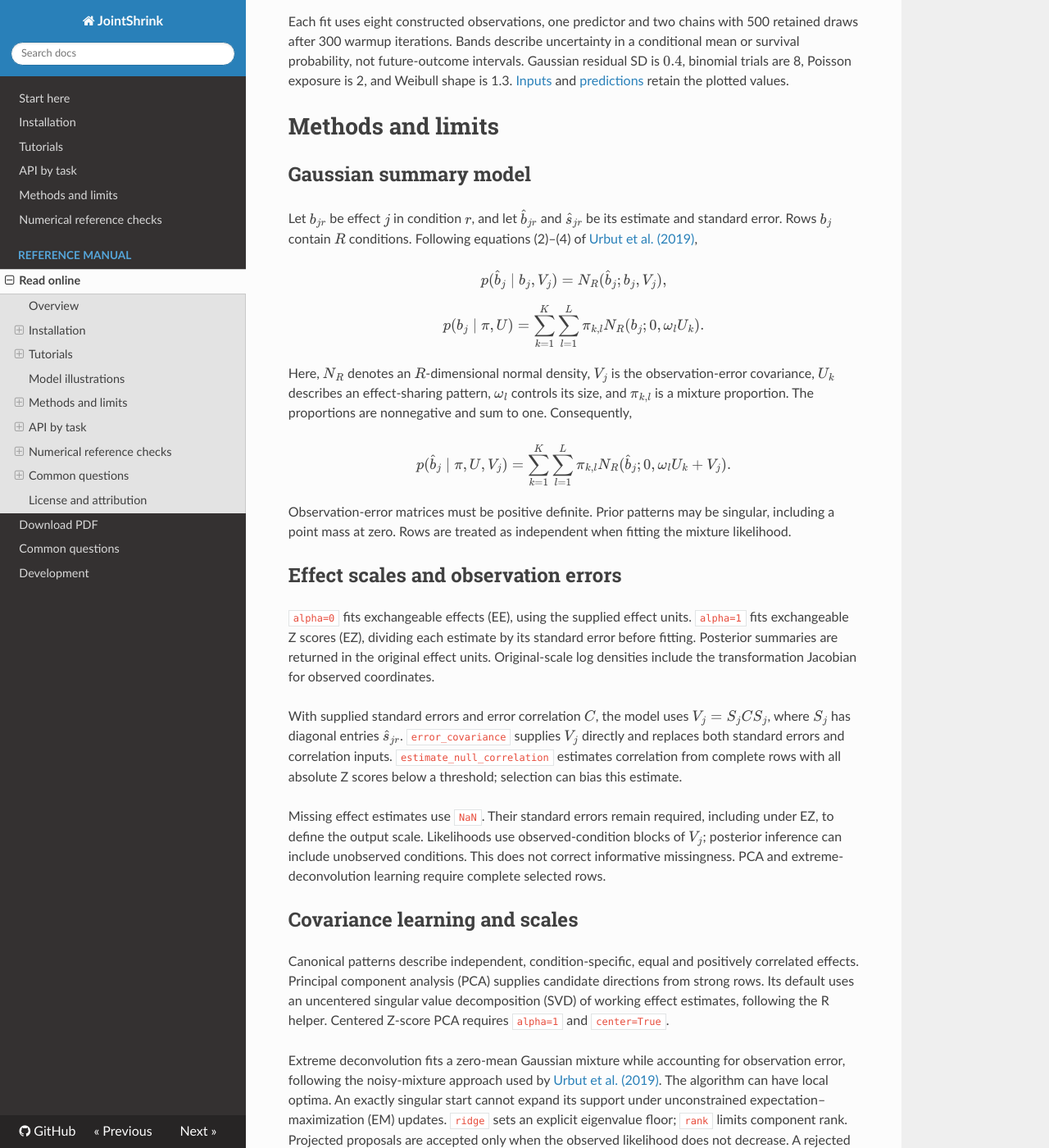
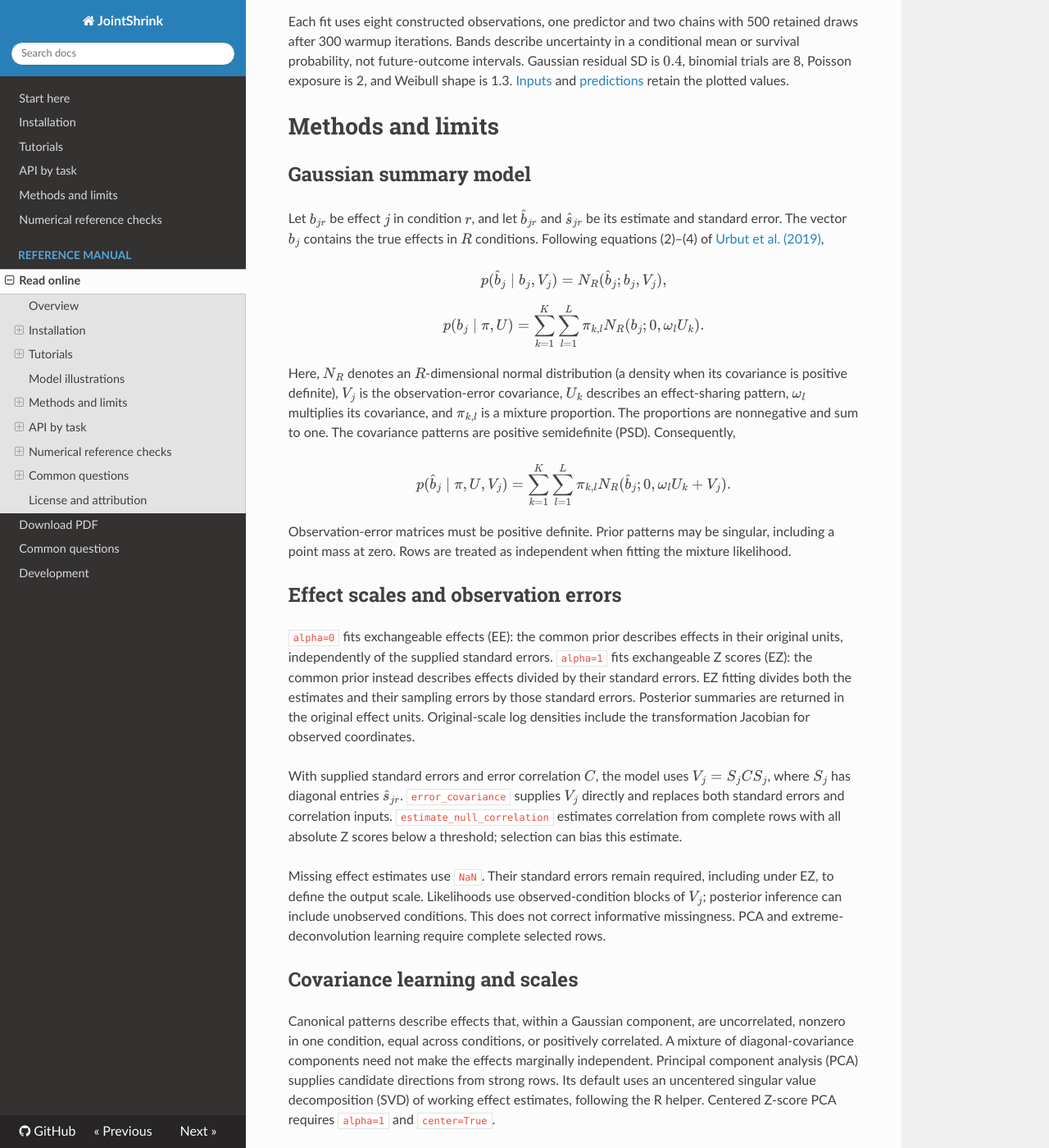
Before and after one commit to nilson01/jointshrink, an MkDocs documentation site: the page built from docs/manual/reference.md, in a window 1280 px wide and 1400 px high, scrolled down 5150 px. Shown: the whole window at 82% size. Built offline with MkDocs 1.6.1, drawn with Linux system fonts in a browser that asks for light colours; nearby versions of some CDN libraries; some of the changed text lies outside the part shown.

Commit message:
Clarify statistical models and uncertainty in reference documentation

````diff
--- a/docs/manual/reference.md
+++ b/docs/manual/reference.md
@@ -57,7 +57,7 @@
 
 ## Fit supplied patterns
 
-Rows contain effects and columns contain conditions. The following values are constructed examples.
+Each row contains estimates of one effect across conditions; columns identify conditions. The following values are constructed examples.
 
 ```python
 import numpy as np
@@ -123,7 +123,7 @@
     print(batch.posterior_mean)
 ```
 
-A missing effect uses `NaN`; its standard error must still be finite and positive. Inference uses observed conditions exactly. The unobserved effect is inferred from the fitted prior and the observed effects. Retain the same condition order and EE/EZ scale; reuse holds patterns and weights fixed.
+A missing effect estimate uses `NaN`; its standard error must still be finite and positive. The likelihood uses only the observed estimates and their sampling-covariance submatrix. The unobserved effect is inferred from the fitted prior and the observed effects. Retain the same condition order and EE/EZ scale; reuse holds patterns and weights fixed.
 
 ## Fit native Student-t errors
 
@@ -185,7 +185,7 @@
 
 ## Gaussian summary model
 
-Let $b_{jr}$ be effect $j$ in condition $r$, and let $\widehat b_{jr}$ and $\widehat s_{jr}$ be its estimate and standard error. Rows $b_j$ contain $R$ conditions. Following equations (2)–(4) of [Urbut et al. (2019)](https://doi.org/10.1038/s41588-018-0268-8),
+Let $b_{jr}$ be effect $j$ in condition $r$, and let $\widehat b_{jr}$ and $\widehat s_{jr}$ be its estimate and standard error. The vector $b_j$ contains the true effects in $R$ conditions. Following equations (2)–(4) of [Urbut et al. (2019)](https://doi.org/10.1038/s41588-018-0268-8),
 
 $$
 p(\widehat b_j\mid b_j,V_j)=N_R(\widehat b_j;b_j,V_j),
@@ -196,7 +196,7 @@
 N_R(b_j;0,\omega_l U_k).
 $$
 
-Here, $N_R$ denotes an $R$-dimensional normal density, $V_j$ is the observation-error covariance, $U_k$ describes an effect-sharing pattern, $\omega_l$ controls its size, and $\pi_{k,l}$ is a mixture proportion. The proportions are nonnegative and sum to one. Consequently,
+Here, $N_R$ denotes an $R$-dimensional normal distribution (a density when its covariance is positive definite), $V_j$ is the observation-error covariance, $U_k$ describes an effect-sharing pattern, $\omega_l$ multiplies its covariance, and $\pi_{k,l}$ is a mixture proportion. The proportions are nonnegative and sum to one. The covariance patterns are positive semidefinite (PSD). Consequently,
 
 $$
 p(\widehat b_j\mid\pi,U,V_j)=\sum_{k=1}^{K}\sum_{l=1}^{L}\pi_{k,l}
@@ -207,7 +207,7 @@
 
 ## Effect scales and observation errors
 
-`alpha=0` fits exchangeable effects (EE), using the supplied effect units. `alpha=1` fits exchangeable Z scores (EZ), dividing each estimate by its standard error before fitting. Posterior summaries are returned in the original effect units. Original-scale log densities include the transformation Jacobian for observed coordinates.
+`alpha=0` fits exchangeable effects (EE): the common prior describes effects in their original units, independently of the supplied standard errors. `alpha=1` fits exchangeable Z scores (EZ): the common prior instead describes effects divided by their standard errors. EZ fitting divides both the estimates and their sampling errors by those standard errors. Posterior summaries are returned in the original effect units. Original-scale log densities include the transformation Jacobian for observed coordinates.
 
 With supplied standard errors and error correlation $C$, the model uses $V_j=S_j C S_j$, where $S_j$ has diagonal entries $\widehat s_{jr}$. `error_covariance` supplies $V_j$ directly and replaces both standard errors and correlation inputs. `estimate_null_correlation` estimates correlation from complete rows with all absolute Z scores below a threshold; selection can bias this estimate.
 
@@ -215,7 +215,7 @@
 
 ## Covariance learning and scales
 
-Canonical patterns describe independent, condition-specific, equal and positively correlated effects. Principal component analysis (PCA) supplies candidate directions from strong rows. Its default uses an uncentered singular value decomposition (SVD) of working effect estimates, following the R helper. Centered Z-score PCA requires `alpha=1` and `center=True`.
+Canonical patterns describe effects that, within a Gaussian component, are uncorrelated, nonzero in one condition, equal across conditions, or positively correlated. A mixture of diagonal-covariance components need not make the effects marginally independent. Principal component analysis (PCA) supplies candidate directions from strong rows. Its default uses an uncentered singular value decomposition (SVD) of working effect estimates, following the R helper. Centered Z-score PCA requires `alpha=1` and `center=True`.
 
 Extreme deconvolution fits a zero-mean Gaussian mixture while accounting for observation error, following the noisy-mixture approach used by [Urbut et al. (2019)](https://doi.org/10.1038/s41588-018-0268-8). The algorithm can have local optima. An exactly singular start cannot expand its support under unconstrained expectation–maximization (EM) updates. `ridge` sets an explicit eigenvalue floor; `rank` limits component rank. Projected proposals are accepted only when the observed likelihood does not decrease. A rejected proposal and an iteration limit are reported separately from convergence.
 
@@ -234,7 +234,7 @@
 \Pr(b_{jr}\geq0\mid\widehat b_j)\}.
 $$
 
-The local false sign rate includes zero mass in either possible sign error. `joint_null_probability` concerns the entire row being zero. These probabilities depend on the observation model and fitted prior.
+The local false sign rate includes zero mass in either possible sign error. `lfdr` is the marginal posterior probability of an exact zero. `joint_null_probability` concerns the entire row being zero. The displayed probabilities hold fitted prior parameters fixed. These probabilities depend on the observation model and fitted prior.
 
 ## Memory and supported workflow
 
@@ -244,23 +244,23 @@
 
 ## Native Student-t summary model
 
-For estimates with heavier-tailed errors, the native $t$ route retains the Gaussian mixture prior but changes the observation model. Write $T_j$ for its positive-definite error **scale matrix**, and let $\nu_j>0$ be the supplied degrees of freedom. The implementation uses
+For estimates with heavier-tailed errors, the native $t$ route retains the Gaussian mixture prior but changes the observation model. Here $V_j$ denotes a positive-definite error **scale matrix**, rather than the Gaussian sampling covariance. Let $\nu_j>0$ be the supplied degrees of freedom. The implementation uses
 
 $$
 \lambda_j\sim\mathrm{Gamma}(\nu_j/2,\mathrm{rate}=\nu_j/2),
 \qquad
-\widehat b_j\mid b_j,\lambda_j\sim N_R(b_j,T_j/\lambda_j).
+\widehat b_j\mid b_j,\lambda_j\sim N_R(b_j,V_j/\lambda_j).
 $$
 
-One precision $\lambda_j$ is shared across a row's observed conditions. This gives elliptical multivariate $t$ errors, rather than independent univariate $t$ errors. The scale convention follows [SciPy's multivariate $t$ definition](https://docs.scipy.org/doc/scipy/reference/generated/scipy.stats.multivariate_t.html). The error covariance is $\nu_j T_j/(\nu_j-2)$ only for $\nu_j>2$; it does not exist for $\nu_j\leq2$.
+One precision $\lambda_j$ is shared across a row's observed conditions. This gives elliptical multivariate $t$ errors, rather than independent univariate $t$ errors. The scale convention follows [SciPy's multivariate $t$ definition](https://docs.scipy.org/doc/scipy/reference/generated/scipy.stats.multivariate_t.html). The error covariance is $\nu_j V_j/(\nu_j-2)$ only for $\nu_j>2$; it does not exist for $\nu_j\leq2$.
 
-For this route, `error_covariance` supplies $T_j$, and `standard_errors` supplies its diagonal square roots. EE/EZ transformations retain the same original-scale Jacobian as Gaussian MASH. Missing conditions use the observed block of $T_j$.
+For this route, `error_covariance` supplies $V_j$, and `standard_errors` supplies its diagonal square roots when an explicit scale matrix is not supplied. These inputs are not error standard deviations under a finite-degree-of-freedom $t$ likelihood. EE/EZ transformations retain the same original-scale Jacobian as Gaussian MASH. Missing conditions use the observed block of $V_j$.
 
-Integration over log precision produces a finite Gaussian-mixture approximation to the posterior. Increasing quadrature orders checks marginal log densities, first and second posterior moments, and CDFs at zero. Inspect `quadrature_converged` and `quadrature_relative_change`; an unmet tolerance produces a warning. These checks are not rigorous error bounds for every posterior quantile. Uncertainty remains conditional on supplied $T_j,\nu_j$ and fitted prior parameters.
+Integration over log precision produces a finite Gaussian-mixture approximation to the posterior. Increasing quadrature orders checks marginal log densities, first and second posterior moments, and CDFs at zero. Inspect `quadrature_converged` and `quadrature_relative_change`; an unmet tolerance produces a warning. These checks are not rigorous error bounds for every posterior quantile. Uncertainty remains conditional on supplied $V_j,\nu_j$ and fitted prior parameters.
 
 ## Direct regression model
 
-Direct regression starts from outcomes, rather than estimates from an earlier analysis. Let $X$ contain $n$ observations and $p$ predictors, and let $D$ be the number of linear predictors needed by the likelihood. The coefficient row $B_j\in\mathbb R^D$ shares a mixture prior across predictors:
+Direct regression starts from outcomes, rather than estimates from an earlier analysis. Let $X$ contain $n$ observations and $p$ predictors, and let $D$ be the number of linear predictors needed by the likelihood. Each coefficient row $B_j\in\mathbb R^D$ has the same mixture prior. The covariance components describe relationships among its $D$ linear-predictor coefficients; mixture weights are shared across the $p$ predictor rows:
 
 $$
 B_j\mid c_j=k\sim N_D(0,\Sigma_k),\qquad
@@ -283,7 +283,7 @@
 
 Except for the single categorical or survival outcome, `y` can have shape `(n,R)`. Its columns are conditionally independent given their predictors and group effects. Shared coefficient or group priors do not provide a general residual covariance model. Missing raw outcomes and predictors are rejected.
 
-Let $\mathrm{logit}^{-1}(x)=1/(1+e^{-x})$. In count models, $e_{ir}>0$ is supplied exposure and $\mu_{ir}=e_{ir}\exp(\eta_{ir})$.
+Let $\mathrm{logit}^{-1}(x)=1/(1+e^{-x})$. For the negative binomial, NB2 denotes the variance convention given below. In count models, $e_{ir}>0$ is supplied exposure and $\mu_{ir}=e_{ir}\exp(\eta_{ir})$ is the mean of the underlying Poisson or NB2 count component. In zero-inflated and hurdle models, the overall response mean differs from $\mu_{ir}$.
 
 | `family` | Likelihood and supplied quantities |
 | --- | --- |
@@ -311,11 +311,11 @@
 \end{aligned}
 $$
 
-Thus the zero-inflated mean is $(1-\rho)\mu$, while the hurdle mean is $(1-\rho)\mu/[1-f(0)]$. The zero logit has the same direction in both models: larger values increase zero probability. By default these fits use independent coefficient patterns across the count and zero predictors; supplied patterns may express a chosen relationship.
+Thus the zero-inflated mean is $(1-\rho)\mu$, while the hurdle mean is $(1-\rho)\mu/[1-f(0)]$. The zero logit has the same direction in both models: larger values increase zero probability. By default these fits use an identity covariance pattern for coefficients across the count and zero predictors; supplied patterns may express a chosen relationship.
 
 ### Survival and group effects
 
-Both survival families support right censoring and delayed entry with `0 <= entry < time`. The Cox risk set at event time $t$ uses $\mathrm{entry}_i<t\leq\mathrm{time}_i$, with Breslow handling of tied events. The coefficient target is a partial-likelihood posterior. Absolute survival uses a draw-specific Breslow baseline estimated from the training data; it propagates coefficient uncertainty but does not integrate separate baseline uncertainty. No-event data cannot supply an absolute baseline. [The statsmodels PHReg reference](https://www.statsmodels.org/stable/generated/statsmodels.duration.hazard_regression.PHReg.html) describes the corresponding right-censoring, entry and ties conventions. Weibull absolute survival instead depends on the supplied shape and parametric baseline. Competing risks, interval censoring and time-varying covariates are not included.
+Both survival families support right censoring and delayed entry with `0 <= entry < time`. The Cox risk set at event time $t$ uses $\mathrm{entry}_i<t\leq\mathrm{time}_i$, with Breslow handling of tied events. The coefficient posterior is proportional to the Cox partial likelihood times the specified priors; it does not come from a full event-time likelihood. Survival inference requires non-informative censoring conditional on the modeled predictors and group effects, and appropriate adjustment for delayed entry. Absolute survival uses a draw-specific Breslow baseline estimated from the training data; it propagates coefficient uncertainty but does not integrate separate baseline uncertainty. No-event data cannot supply an absolute baseline. [The statsmodels PHReg reference](https://www.statsmodels.org/stable/generated/statsmodels.duration.hazard_regression.PHReg.html) describes the corresponding right-censoring, entry and ties conventions. Weibull absolute survival instead depends on the supplied shape and parametric baseline. Competing risks, interval censoring and time-varying covariates are not included.
 
 `groups` supplies one nonempty string label per observation. Without `random_design`, each group has a random intercept. A supplied `(n,Q)` design allows random slopes. Flattening each group's `(Q,D)` effects in row order gives
 
@@ -323,17 +323,17 @@
 \mathrm{vec}(u_g)\mid\tau^2\sim N_{QD}(0,\tau^2 A).
 $$
 
-`random_covariance` supplies the fixed positive-definite shape matrix $A$ of dimension `(Q*D,Q*D)`. The default is identity. `random_scale` is the SD $\tau$; with `estimate_random_scale=True`, $\tau^2$ has an inverse-gamma prior with shape 2 and scale 1. Otherwise it stays fixed. This estimates one common scale, not an unrestricted random-effect covariance or general within-group residual correlation.
+`random_covariance` supplies the fixed positive-definite shape matrix $A$ of dimension `(Q*D,Q*D)`. The default is identity. `random_scale` supplies the common multiplier $\tau$; marginal group-effect SDs also depend on the diagonal of $A$. With `estimate_random_scale=True`, it sets the initial value and $\tau^2$ has an inverse-gamma prior with shape 2 and scale 1. Otherwise it stays fixed. This estimates one common scale, not an unrestricted random-effect covariance or general within-group residual correlation.
 
 ### Sampling and diagnostics
 
-Regression combines joint component/coefficient proposals from the current prior, elliptical slice updates within Gaussian components, and Dirichlet updates for mixture weights. Elliptical slice sampling follows [Murray, Adams and MacKay (2010)](https://proceedings.mlr.press/v9/murray10a.html). Component-changing proposals allow transitions between zero, singular and full-rank prior components. A failed slice-bracket search raises an error rather than accepting an approximate update.
+Regression uses Markov chain Monte Carlo (MCMC). It combines joint component/coefficient proposals from the current prior, elliptical slice updates within Gaussian components, and Dirichlet updates for mixture weights. Elliptical slice sampling follows [Murray, Adams and MacKay (2010)](https://proceedings.mlr.press/v9/murray10a.html). Component-changing proposals allow transitions between zero, singular and full-rank prior components. A failed slice-bracket search raises an error rather than accepting an approximate update.
 
 Inspect coefficient traces, `split_rhat`, `effective_sample_size`, `constant_coordinates`, `prior_proposal_acceptance` and `component_switches`. The effective sample size is an autocorrelation estimate, not a rank-normalized bulk effective sample size. Constant coordinates have undefined diagnostics; a chain stuck at zero is not evidence of convergence. The coefficient diagnostics do not certify mixing for every group effect or mixture weight. Successful execution and multiple chains do not establish convergence or calibration.
 
 # API by task
 
-All functions below are imported from `jointshrink`. Summary arrays use effects × conditions; regression uses observations × predictors.
+All functions below are imported from `jointshrink`. Summary arrays use effects × conditions, with `(n,d)` denoting rows × conditions in API shapes. Regression uses observations × predictors; $D$ denotes its number of linear predictors.
 
 ## Data
 
@@ -357,7 +357,7 @@
 | `cov_ed(data, initial, *, subset=None, maxiter=200, tol=1e-6, ridge=0, rank=None)` | Error-aware covariance refinement; returns `CovarianceFit` |
 | `make_scale_grid(data, *, factor=sqrt(2))` | Positive standard-deviation grid |
 | `expand_covariances(patterns, scales, *, point_mass=True, normalize=True)` | Pattern × squared-scale combinations, deduplicated |
-| `estimate_null_correlation(data, *, z_threshold=2, minimum_rows=None, regularization=0.05)` | Centered nullish Z-score correlation shrunk toward identity |
+| `estimate_null_correlation(data, *, z_threshold=2, minimum_rows=None, regularization=0.05)` | Correlation of centered Z scores in rows below the absolute-Z threshold, shrunk toward identity |
 
 `CovarianceFit` exposes `covariances`, `weights` and `diagnostics`. Its likelihood history and stopping reason distinguish convergence from an iteration limit or rejected proposal. `CorrelationEstimate` exposes `correlation`, selected `row_indices` and `diagnostics`.
 
@@ -423,7 +423,7 @@
 
 `df` is required: finite positive scalar or one value per effect row. Infinite df is not accepted; use Gaussian `fit` for Gaussian errors. Quadrature orders are integers of at least four, with maximum no smaller than the starting order. A single unrefined order reports convergence as unverified.
 
-`StudentTResult` inherits the posterior methods above and adds `data`, `prior`, `df`, `log_likelihood` and diagnostics. Its Gaussian component prior can be saved independently. Use `result.shrink(new_data, df=...)` for native $t$ reuse; `prior.apply` would use a Gaussian likelihood. Quadrature nodes increase the number of stored posterior components, so fewer rows or patterns may be needed within the 256 MiB component guard.
+`StudentTResult` inherits the posterior methods above and adds `data`, `prior`, `df`, `log_likelihood` and diagnostics. Its Gaussian-mixture effect prior can be saved independently. Use `result.shrink(new_data, df=...)` for native $t$ reuse; `prior.apply` would use a Gaussian likelihood. Quadrature nodes increase the number of stored posterior components, so fewer rows or patterns may be needed within the 256 MiB component guard.
 
 ## Direct regression fitting
 
@@ -457,9 +457,9 @@
 
 ## Regression results and prediction
 
-`RegressionResult` extends `DrawResult`. Its main arrays are `draws` with shape `(chains,draws,p,D)`, `intercept_draws` `(chains,draws,D)`, `weight_draws` `(chains,draws,K)` and `random_draws` `(chains,draws,groups,Q,D)`. `random_scale_draws` stores group SDs. `posterior_mean` and `coefficients` contain the coefficient means; `intercept` gives intercept means.
+`RegressionResult` extends `DrawResult`. Its main arrays are `draws` with shape `(chains,draws,p,D)`, `intercept_draws` `(chains,draws,D)`, `weight_draws` `(chains,draws,K)` and `random_draws` `(chains,draws,groups,Q,D)`. `random_scale_draws` stores the retained common multiplier $\tau$; the supplied covariance shape determines individual group-effect SDs. `posterior_mean` and `coefficients` contain the coefficient means; `intercept` gives intercept means.
 
-`DrawResult` supplies `posterior_sd`, `posterior_covariance`, `lfdr`, `lfsr`, `joint_null_probability`, `cdf`, `quantile`, `interval`, `sample`, `contrast`, `summary`, `format_summary`, `to_records` and `to_dataframe`. These summaries are empirical calculations from retained draws. `sample` resamples retained draws; it does not run more MCMC. Contrasts combine the last, latent-predictor dimension, rather than predictor rows. `random_effect_summary(level=0.95)` returns records for group intercepts/slopes.
+`DrawResult` supplies `posterior_sd`, `posterior_covariance`, `lfdr`, `lfsr`, `joint_null_probability`, `cdf`, `quantile`, `interval`, `sample`, `contrast`, `summary`, `format_summary`, `to_records` and `to_dataframe`. These summaries are Monte Carlo estimates from retained posterior draws. `sample` resamples retained draws; it does not run more MCMC. Contrasts combine the last, latent-predictor dimension, rather than predictor rows. `random_effect_summary(level=0.95)` returns records for group intercepts/slopes.
 
 ```text
 result.predict(X, *, scale="response", groups=None, random_design=None,
````
Also changed, not shown: other parts of docs/manual/reference.md (+2 -2 lines), docs/api.md (+3 -3 lines), docs/methods.md (+5 -5 lines), 1 other file.
